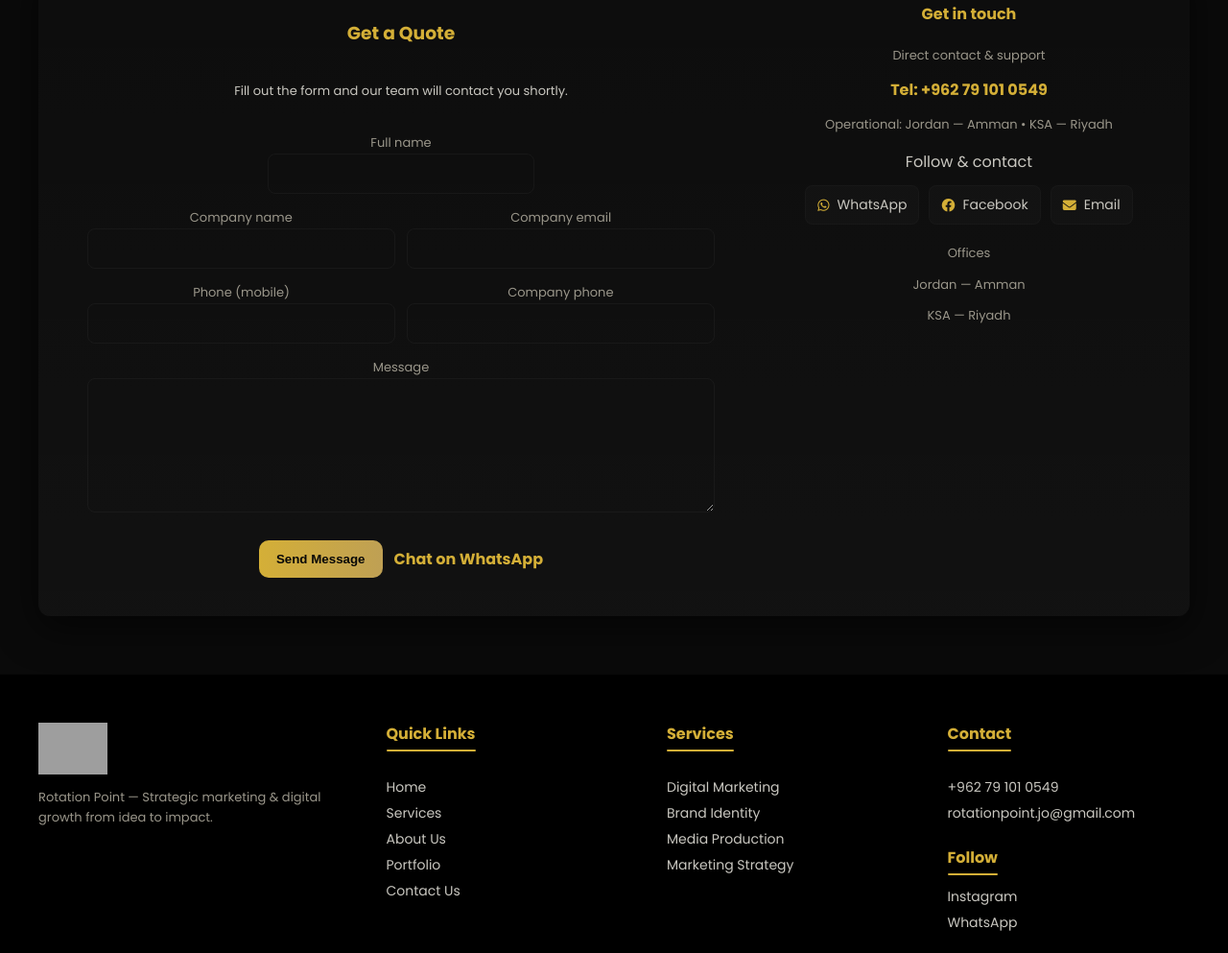
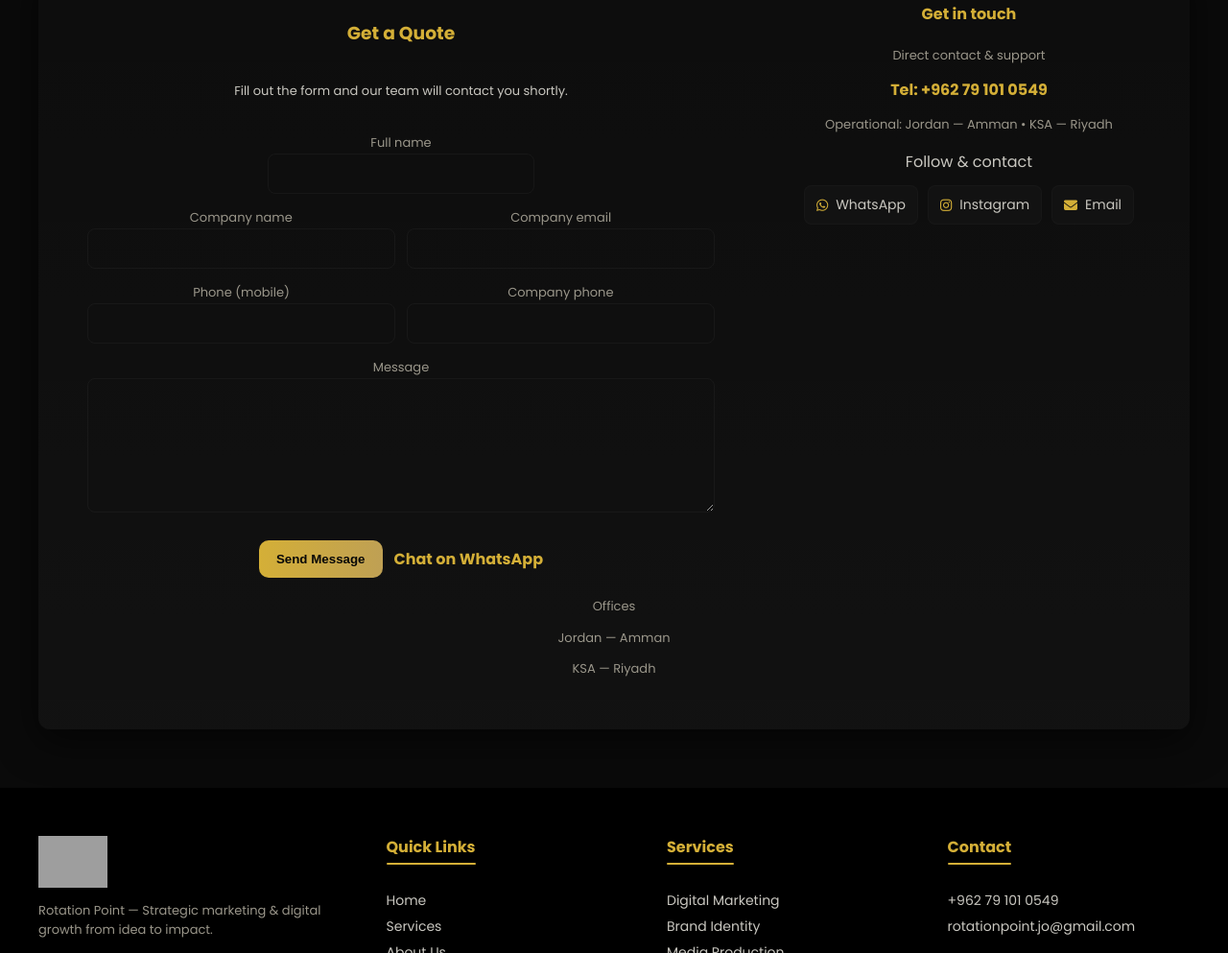
Before and after one commit to Eqtechjo/Rotation-Point, a plain HTML site: page index.html in a window 1280 px wide. Shown: the part 2417-3410 px from the top of the page at 96% size. Drawn offline with Linux system fonts and the light colour scheme; grey boxes are pictures that could not be loaded.

Commit message:
Update index.html

```diff
--- a/index.html
+++ b/index.html
@@ -990,10 +990,23 @@ footer a:hover {
 
       <div style="margin-top:18px">
         <p style="color:var(--muted); margin:0 0 6px 0">Follow & contact</p>
-        <div class="socials">
-          <a class="social-btn" href="https://wa.me/962791010549" target="_blank" rel="noopener"><i class="fab fa-whatsapp"></i> WhatsApp</a>
-          <a class="social-btn" href="https://www.facebook.com/share/16eZW4zfCV/?mibextid=wwXIfr" target="_blank" rel="noopener"><i class="fab fa-facebook"></i> Facebook</a>
-          <a class="social-btn" href="mailto:info@rotation-point.example"><i class="fas fa-envelope"></i> Email</a>
+<div class="socials">
+  <!-- WhatsApp -->
+  <a class="social-btn" href="https://wa.me/962791010549" target="_blank" rel="noopener">
+    <i class="fab fa-whatsapp"></i> WhatsApp
+  </a>
+
+  <!-- Instagram -->
+  <a class="social-btn" href="https://www.instagram.com/rotation_point" target="_blank" rel="noopener">
+    <i class="fab fa-instagram"></i> Instagram
+  </a>
+
+  <!-- Email opens Gmail compose window -->
+  <a class="social-btn" href="https://mail.google.com/mail/?view=cm&fs=1&to=rotationpoint.jo@gmail.com" target="_blank" rel="noopener">
+    <i class="fas fa-envelope"></i> Email
+  </a>
+</div>
+
         </div>
       </div>
 
```
